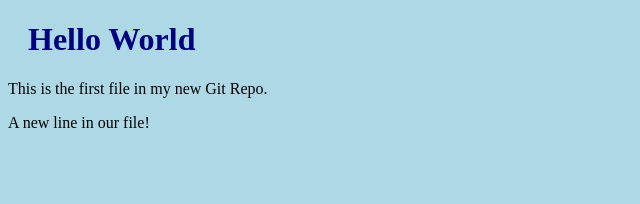
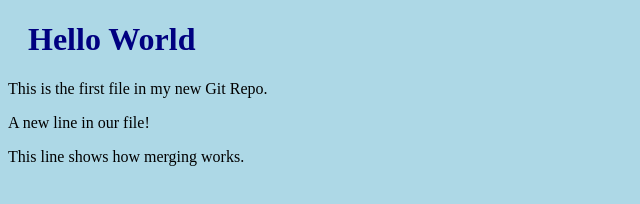
Before and after one commit to Tebalo/tebalo.github.io, a plain HTML site: page index.html in a window 1280 px wide. Shown: the whole page, without its empty margins (0-640 px from the left). Drawn offline with Linux system fonts and the light colour scheme.

Commit message:
updated index.html with emergency fix

```diff
--- a/index.html
+++ b/index.html
@@ -8,5 +8,6 @@
         <h1>Hello World</h1>
         <p>This is the first file in my new Git Repo.</p>
         <p>A new line in our file!</p>
+        <p>This line shows how merging works.</p>
     </body>
 </html>
```
